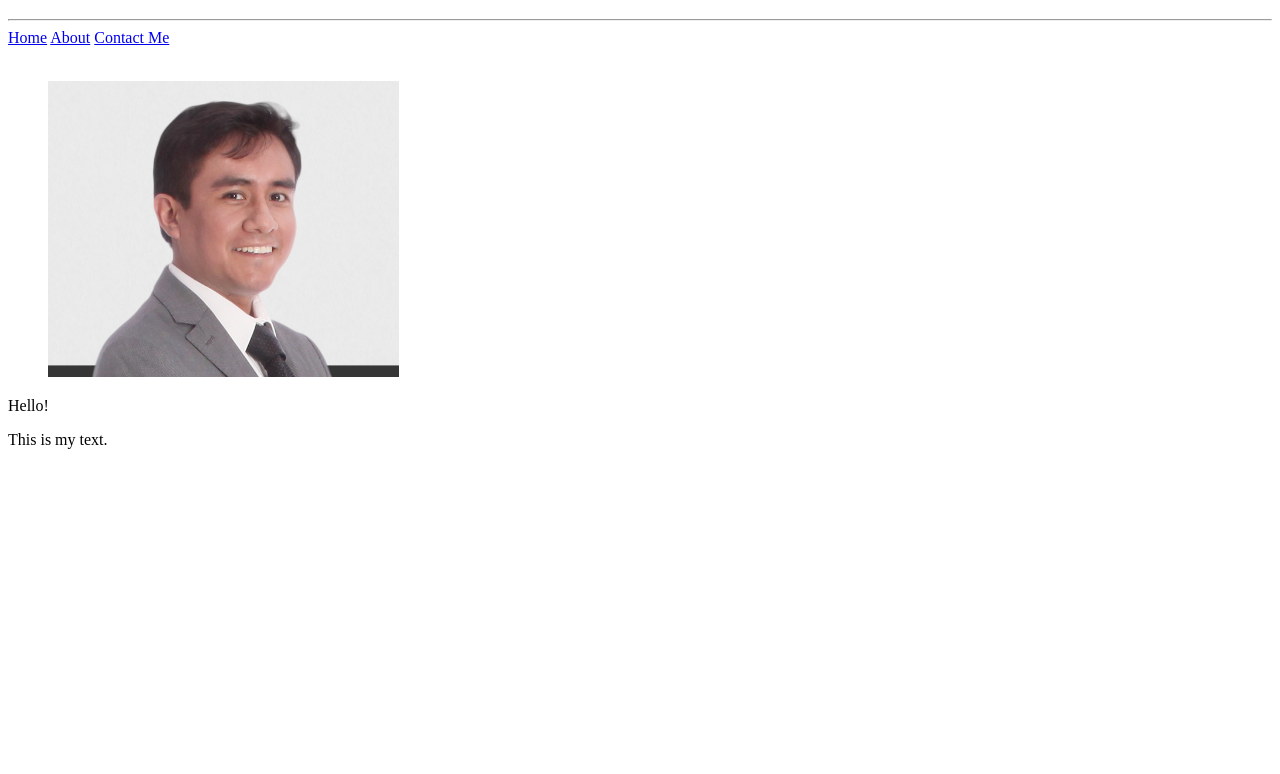
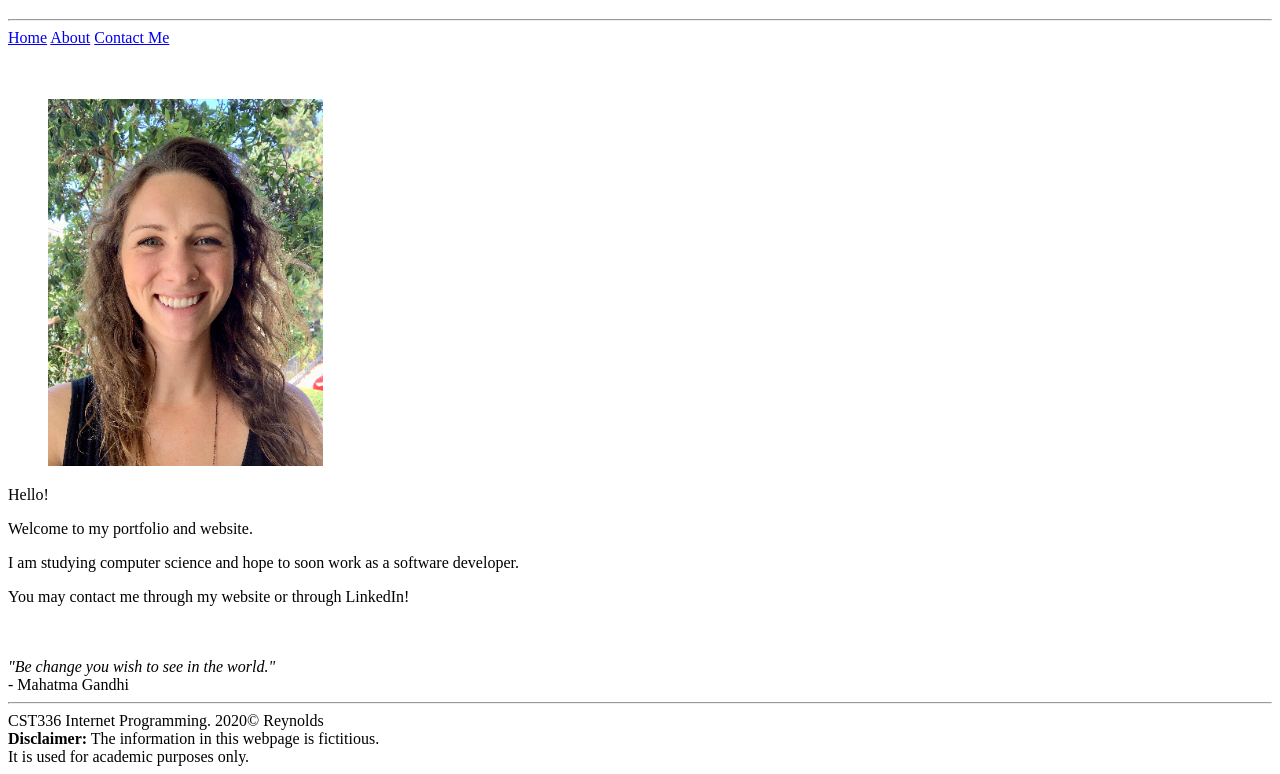
Before and after one commit to lindseyreynolds44/CST336-lab1, a plain HTML site: page index.html in a window 1280 px wide. Shown: the part 61-835 px from the top of the page. Before the commit the page ends 800 px from the top, so only its background shows below. Drawn offline with Linux system fonts and the light colour scheme.

Commit message:
added my photo and content

```diff
--- a/index.html
+++ b/index.html
@@ -27,18 +27,23 @@
 
         </nav>
 
-        <br />
+        <br /><br />
 
         <main>
 
             <figure>
-            <img src="img/juan_doe.png" alt="Juan Doe Image">
+                <img src="img/photo.jpeg" alt="My professional photo">
             </figure>
 
             <div>
-                Hello!
-                <br>
-                <p> This is my text. </p>
+                Hello! <br />
+                <p> Welcome to my portfolio and website. </p>
+                <p> I am studying computer science and hope to soon work as a software developer.</p>
+                <p> You may contact me through my website or through LinkedIn!</p>
+                <br /><br />
+                <em>"Be change you wish to see in the world."</em><br />
+                - Mahatma Gandhi
+
             </div>
 
         </main>
@@ -47,8 +52,10 @@
         <!-- This is the footer -->
         <!-- The footer goes inside the body but not always -->
         <footer>
-
-
+            <hr>
+            CST336 Internet Programming. 2020&copy; Reynolds <br />
+            <strong>Disclaimer:</strong> The information in this webpage is fictitious. <br />
+            It is used for academic purposes only.
         </footer>
         <!-- closing footer -->
 
```
Also changed, not shown: img/juan_doe.png (deleted), img/photo.jpeg (added).
